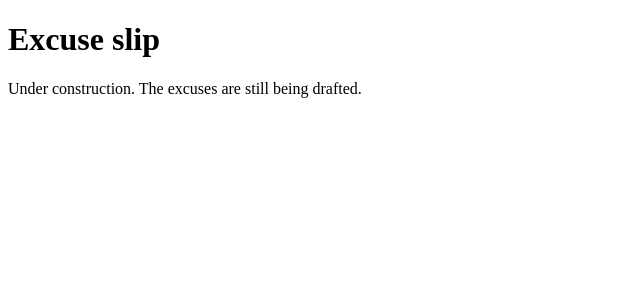
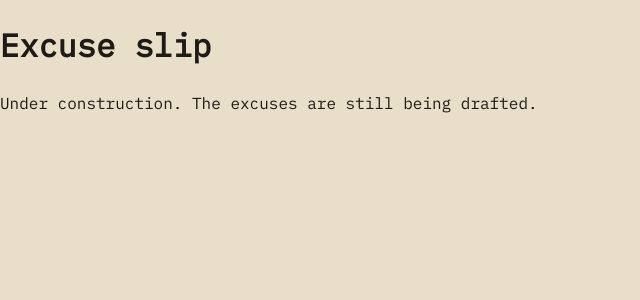
Before and after one commit to lost4onin/excuse-generator, a Next.js app: page / in a window 1280 px wide. Shown: the top 300 px of the page, without its empty margins (0-640 px from the left). Built offline with nearby package versions, Linux system fonts and the light colour scheme.

Commit message:
style(design): lay down the paper, the ink and the stamps (self-hosted fonts)

```diff
--- /dev/null
+++ b/app/globals.css
@@ -0,0 +1,127 @@
+:root {
+  --ground: #e9dfc9;
+  --slip: #fbf6ea;
+  --ink: #1d1b17;
+  --muted: #5a5347;
+  --stamp: #b3261e;
+  --creative: #1f4e79;
+  --rule: #cfc3a8;
+  --font-title: "Special Elite", "Courier New", monospace;
+  --font-body: "IBM Plex Mono", ui-monospace, monospace;
+  --gutter: 16px;
+}
+
+*,
+*::before,
+*::after {
+  box-sizing: border-box;
+}
+
+html {
+  -webkit-text-size-adjust: 100%;
+}
+
+body {
+  margin: 0;
+  min-height: 100dvh;
+  background: var(--ground);
+  color: var(--ink);
+  font-family: var(--font-body);
+  font-size: 16px;
+  line-height: 1.5;
+}
+
+button,
+input,
+select,
+textarea {
+  font: inherit;
+  color: inherit;
+}
+
+:focus-visible {
+  outline: 2px solid var(--ink);
+  outline-offset: 2px;
+}
+
+.visually-hidden {
+  position: absolute;
+  width: 1px;
+  height: 1px;
+  overflow: hidden;
+  clip-path: inset(50%);
+  white-space: nowrap;
+}
+
+/* A paper slip: perforated top edge, flat 2px shadow, square corners. */
+.slip {
+  position: relative;
+  background: var(--slip);
+  padding: 28px 20px 20px;
+  box-shadow: 0 2px 0 0 var(--ink);
+  border: 1px solid var(--ink);
+  border-top: none;
+}
+
+.slip::before {
+  content: "";
+  position: absolute;
+  inset: 0 -1px auto;
+  height: 10px;
+  background:
+    radial-gradient(circle at 6px 0, var(--ground) 4px, transparent 4.5px) 0 0 / 12px 10px repeat-x,
+    linear-gradient(var(--ink), var(--ink)) 0 0 / 100% 1px no-repeat;
+}
+
+.label {
+  display: block;
+  font-size: 12px;
+  letter-spacing: 0.08em;
+  text-transform: uppercase;
+  color: var(--muted);
+  margin-bottom: 4px;
+}
+
+/* Data flags: red outline stamps, slightly rotated, always text. */
+.flag {
+  display: inline-block;
+  font-family: var(--font-title);
+  font-size: 12px;
+  letter-spacing: 0.06em;
+  text-transform: uppercase;
+  color: var(--stamp);
+  border: 2px solid var(--stamp);
+  padding: 1px 6px;
+  transform: rotate(-3deg);
+  white-space: nowrap;
+}
+
+@media (prefers-reduced-motion: no-preference) {
+  .thump {
+    animation: thump 240ms ease-out;
+  }
+
+  .slide-in {
+    animation: slide-in 260ms ease-out both;
+  }
+}
+
+@keyframes thump {
+  from {
+    transform: scale(1.15) rotate(-3deg);
+  }
+  to {
+    transform: scale(1) rotate(-3deg);
+  }
+}
+
+@keyframes slide-in {
+  from {
+    transform: translateY(12px);
+    opacity: 0;
+  }
+  to {
+    transform: none;
+    opacity: 1;
+  }
+}
--- a/app/layout.tsx
+++ b/app/layout.tsx
@@ -1,5 +1,9 @@
+import "@fontsource/special-elite/latin-400.css";
+import "@fontsource/ibm-plex-mono/latin-400.css";
+import "@fontsource/ibm-plex-mono/latin-600.css";
 import type { Metadata, Viewport } from "next";
 import type { ReactNode } from "react";
+import "./globals.css";
 
 export const metadata: Metadata = {
   title: "Excuse Generator",
--- a/package.json
+++ b/package.json
@@ -17,6 +17,8 @@
     "test": "vitest run"
   },
   "dependencies": {
+    "@fontsource/ibm-plex-mono": "5.3.0",
+    "@fontsource/special-elite": "5.3.0",
     "next": "16.4.6",
     "react": "19.3.1",
     "react-dom": "19.3.1",
```
Also changed, not shown: 1 other file (tests, documents, lock files or other folders).
